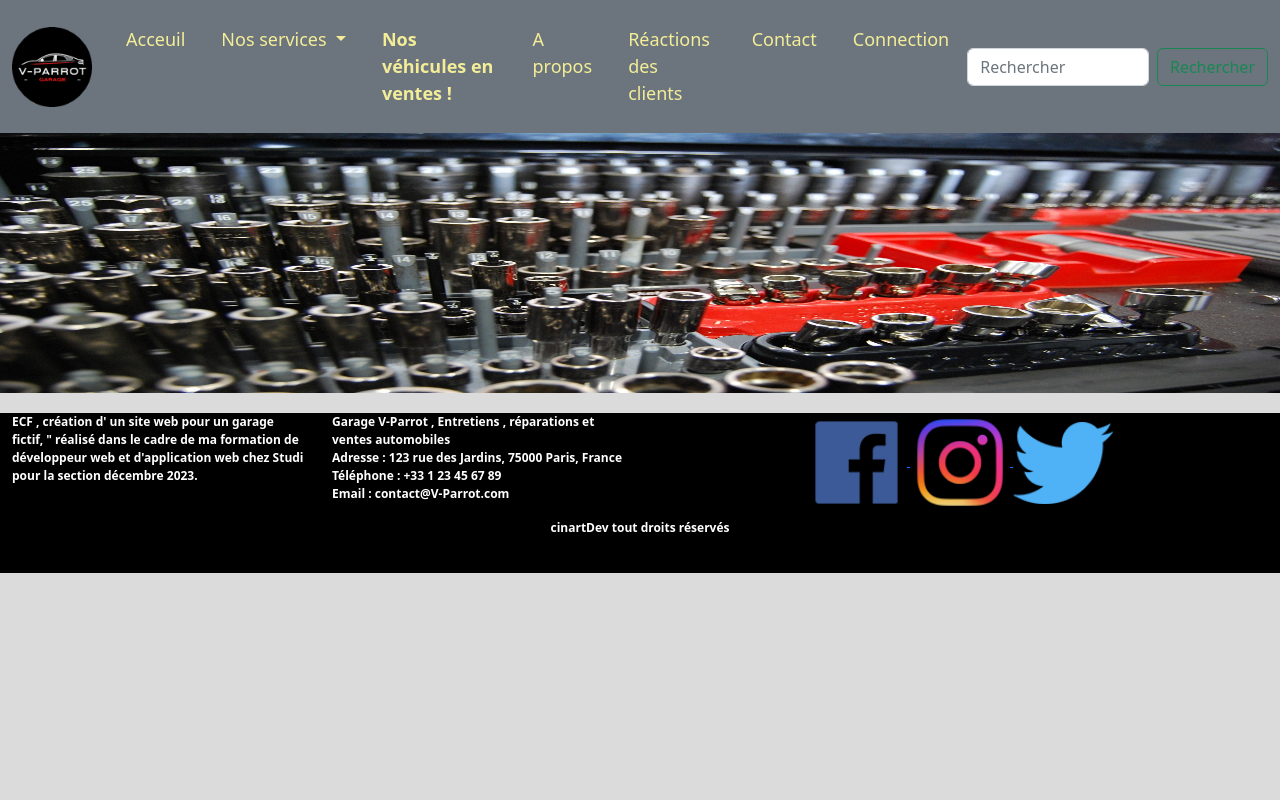
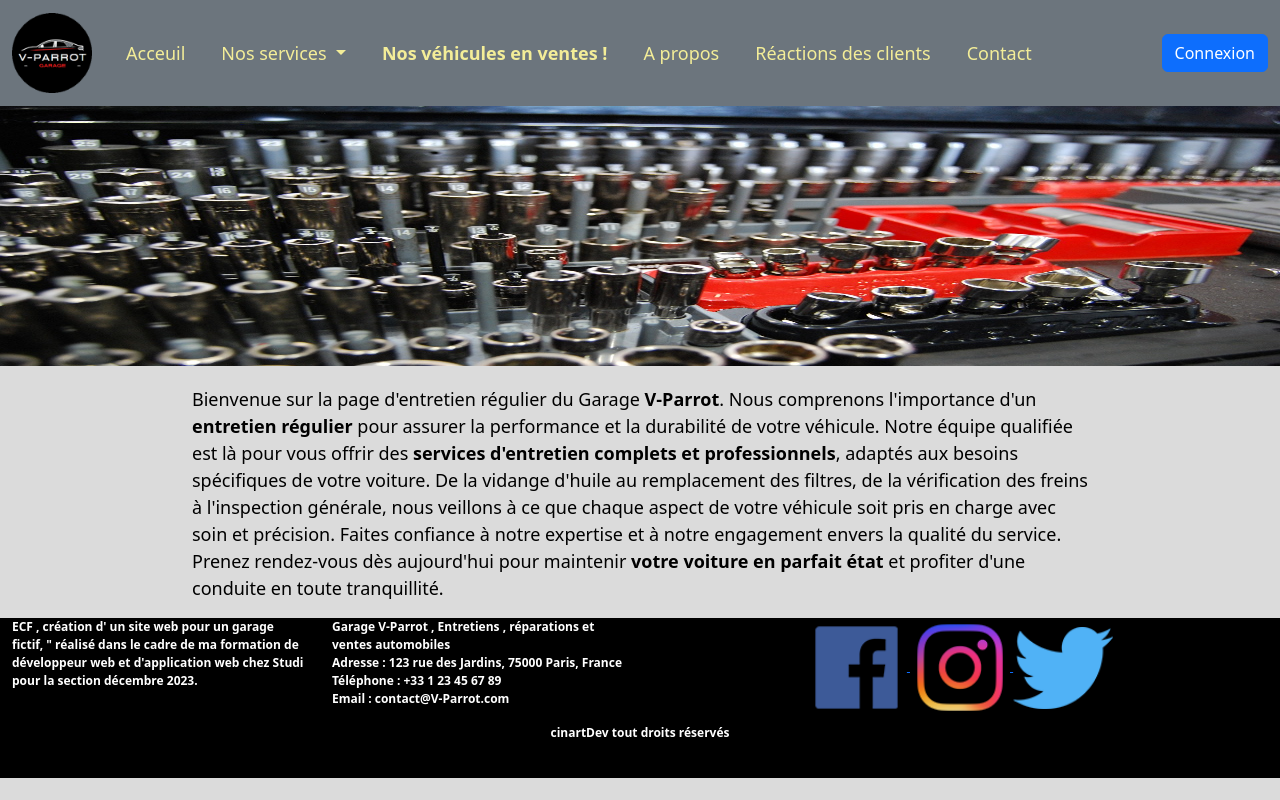
Before and after one commit to Pierre-Cinart/Garage_V_Parrot, a PHP site: page /entretiens_vehicules.php in a window 1280 px wide. Run offline with PHP 8.4, Linux system fonts and the light colour scheme.

Commit message:
mise à jour pages acceuil , carrosseries mecanique et entretien

```diff
--- a/Css/style.css
+++ b/Css/style.css
@@ -5,6 +5,7 @@
 html, body {
   margin: 0;
   padding: 0;
+  color: black;
 }
 
 body {
@@ -13,9 +14,12 @@ body {
 
 .main {
   position: relative;
-  min-height: 1vh;
+  min-height: 100%;
 }
 
+header {
+  font-size: 18px;
+}
 header a {
   font-size: 18px !important;
   color: rgb(243, 237, 152) !important;
@@ -58,6 +62,7 @@ footer {
 .bg img {
   width: 100%;
   height: 260px;
+  margin-bottom: 20px;
 }
 
 .article-center {
@@ -65,6 +70,23 @@ footer {
   margin: auto;
   margin-top: 15px;
   text-align: center;
+}
+
+.txt-l {
+  font-size: 22px;
+}
+
+.txt-m {
+  font-size: 20px;
+}
+
+.txt-s {
+  font-size: 18px;
+}
+
+.txt-box {
+  width: 70%;
+  margin: auto;
 }
 
 .horraire {
--- a/Scss/style.scss
+++ b/Scss/style.scss
@@ -4,16 +4,21 @@
 html,body{
     margin: 0;
     padding: 0;
+    color : black;
+
+
 }
 body{
     background-color: rgb(219, 219, 219);
+
 }
 
 .main{
     position: relative;
-    min-height: 1vh;
+    min-height: 100%;
 }
 header {
+    font-size:18px ;
     a{
         font-size: 18px!important;
         color: rgb(243, 237, 152) !important;
@@ -68,14 +73,29 @@ footer{
     img{
         width: 100%;
         height: 260px;
+        margin-bottom: 20px;
     }
 }
 
 .article-center{
+
     width : 70%;
     margin: auto;
     margin-top : 15px;
     text-align: center;
+}
+.txt-l{
+    font-size : 22px;
+}
+.txt-m{
+    font-size : 20px;
+}
+.txt-s{
+    font-size : 18px;
+}
+.txt-box{
+    width: 70%;
+    margin: auto;
 }
 .horraire{
     width: 25%;
--- a/entretiens_vehicules.php
+++ b/entretiens_vehicules.php
@@ -10,7 +10,23 @@
     <div class="bg">
         <img src="./Images/entretien/bg.jpg" alt="image de fond entretien">
     </div>
-    <section class="main"></section>
+
+    <section class="main">
+            <article>
+                <div class="txt-box">
+                    <p class="txt-s">
+                    Bienvenue sur la page d'entretien régulier du Garage <b>V-Parrot</b>.
+                    Nous comprenons l'importance d'un <b>entretien régulier</b> pour assurer la performance et la durabilité de votre véhicule.
+                    Notre équipe qualifiée est là pour vous offrir des <b>services d'entretien complets et professionnels</b>,
+                    adaptés aux besoins spécifiques de votre voiture. De la vidange d'huile au remplacement des filtres, de la
+                    vérification des freins à l'inspection générale, nous veillons à ce que chaque aspect de votre véhicule soit pris en
+                    charge avec soin et précision. Faites confiance à notre expertise et à notre engagement envers la qualité du service.
+                    Prenez rendez-vous dès aujourd'hui pour maintenir
+                    <b>votre voiture en parfait état</b> et profiter d'une conduite en toute tranquillité.
+                    </p>
+                </div>
+            </article>
+    </section>
 
     <footer>
         <?php include_once './phpComponents/footer.php'; ?>
--- a/phpComponents/header.php
+++ b/phpComponents/header.php
@@ -33,13 +33,13 @@
         <li class="nav-item">
           <a class="nav-link" href="contact.php">Contact</a>
         </li>
-        <li class="nav-item">
-          <a class="nav-link" href="login.php">Connection</a>
-        </li>
+        <!-- <li class="nav-item ">
+          <a class="nav-link" href="login.php">Connexion</a>
+        </li> -->
       </ul>
-      <form class="d-flex" role="search">
-        <input class="form-control me-2" type="search" placeholder="Rechercher" aria-label="Search">
-        <button class="btn btn-outline-success" type="submit">Rechercher</button>
+        <form class="d-flex" role="search">
+          <!-- <input class="form-control me-2" type="search" placeholder="Rechercher" aria-label="Search"> -->
+          <button class="btn btn-primary" type="submit">Connexion</button>
       </form>
     </div>
   </div>
--- a/phpComponents/scripts.php
+++ b/phpComponents/scripts.php
@@ -1,2 +1,2 @@
 <script src="https://cdn.jsdelivr.net/npm/bootstrap@5.2.3/dist/js/bootstrap.bundle.min.js" integrity="sha384-kenU1KFdBIe4zVF0s0G1M5b4hcpxyD9F7jL+jjXkk+Q2h455rYXK/7HAuoJl+0I4" crossorigin="anonymous"></script>
-<script src="app.js"></script>
+<script src="./Js/app.js"></script>
```
Also changed, not shown: index.php (+10 -3 lines), reparations_carroseries.php (+15 -1 lines), reparations_mecaniques.php (+16 -1 lines), 1 other file.
